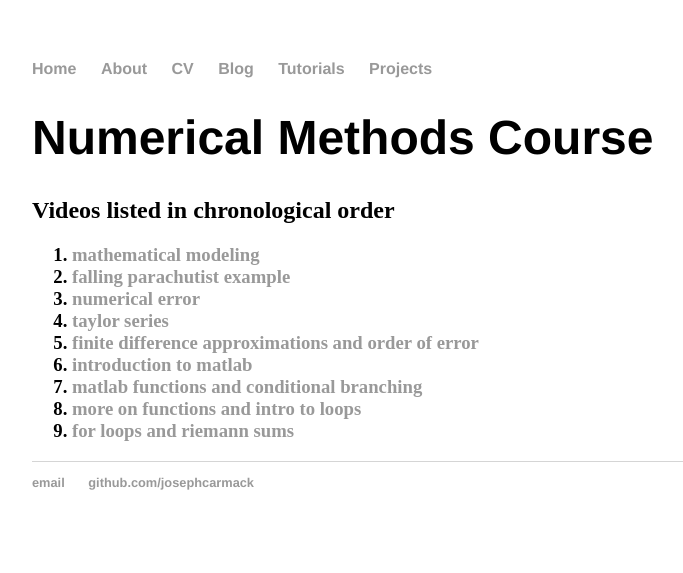
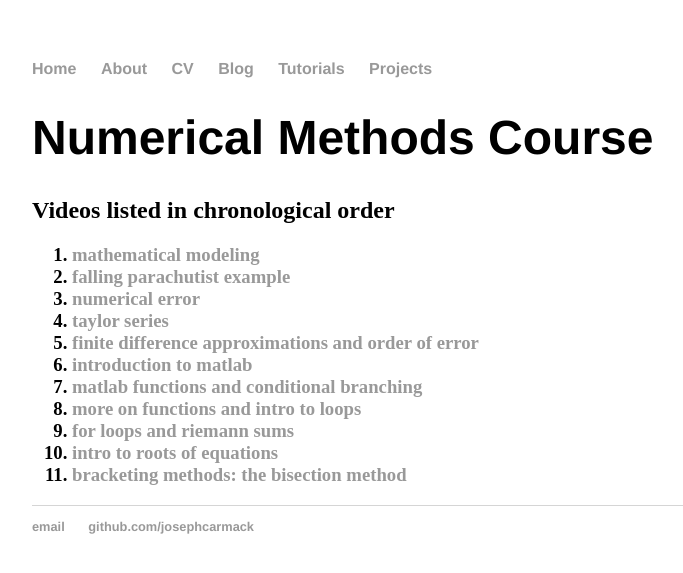
Before and after one commit to josephcarmack/josephcarmack.github.io, a Jekyll site: the page built from tutorials/meeg2703/index.html, in a window 1280 px wide. Shown: the top 573 px of the page, without its empty margins (160-843 px from the left). Built offline with Jekyll 4.4.1, drawn with Linux system fonts in a browser that asks for light colours.

Commit message:
add more videos to meeg 2703 tutorials

```diff
--- a/tutorials/meeg2703/index.html
+++ b/tutorials/meeg2703/index.html
@@ -25,5 +25,9 @@ title: Numerical Methods Course
 				more on functions and intro to loops</a></li>
 		<li><a href="https://youtu.be/aVYi7FhIDOc">
 				for loops and riemann sums</a></li>
+		<li><a href="https://youtu.be/cUm_ml1p4l4">
+				intro to roots of equations</a></li>
+		<li><a href="https://youtu.be/NVrAjvwDlzM">
+				bracketing methods: the bisection method</a></li>
 	</ol>
 	</h3>
```
